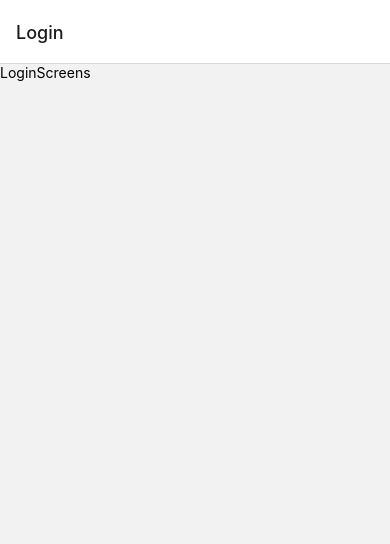
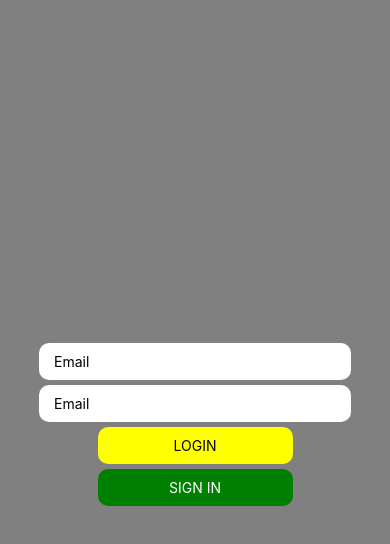
Before and after one commit to frantzleyadolphe/testFirebase, a React Native app: screen /Login in a window 390 px wide. Shown: the top 544 px of the page. Built offline with nearby package versions, Linux system fonts and the light colour scheme.

Commit message:
code for screen content added

```diff
--- a/App.js
+++ b/App.js
@@ -11,7 +11,7 @@ export default function App() {
   return (
     <NavigationContainer>
     <Stack.Navigator>
-      <Stack.Screen name="Login" component={LoginScreens} />
+      <Stack.Screen name="Login" options={{ headerShown: false }} component={LoginScreens} />
       <Stack.Screen name="Home" component={HomeScreens} />
     </Stack.Navigator>
   </NavigationContainer>
--- a/src/Screens/Login/LoginScreens.jsx
+++ b/src/Screens/Login/LoginScreens.jsx
@@ -1,12 +1,78 @@
-import { View, Text } from 'react-native'
-import React from 'react'
+import { View, Text, TextInput, TouchableOpacity } from "react-native";
+import React from "react";
+import { SafeAreaView } from "react-native-safe-area-context";
 
 const LoginScreens = () => {
+  const [email, setEmail]=React.useState('');
+  const [password, setPassword]=React.useState('');
   return (
-    <View>
-      <Text>LoginScreens</Text>
-    </View>
-  )
-}
+    <SafeAreaView style={{ flex: 1, backgroundColor: "gray" }}>
+      <View style={login.container}>
+        <View style={login.inputContainer}>
+          <TextInput style={login.input}
+          placeholder="Email"
+          value={email}
+          onChangeText={(text)=>setEmail(text)}
+          />
+          <TextInput style={login.input}
+          placeholder="Email"
+          value={password}
+          onChangeText={(text)=>setPassword(text)}
+          secureTextEntry
+          />
+        </View>
+        <TouchableOpacity style={login.btn}>
+          <Text>
+            LOGIN
+          </Text>
+        </TouchableOpacity>
+        <TouchableOpacity style={login.btn2}>
+          <Text style={{ color: "white",}}>
+            SIGN IN
+          </Text>
+        </TouchableOpacity>
+      </View>
+    </SafeAreaView>
+  );
+};
 
-export default LoginScreens
+export default LoginScreens;
+
+const login = {
+  container: {
+    flex: 1,
+    justifyContent: "center",
+    alignItems: "center",
+  },
+  inputContainer: {
+    width: "80%",
+  },
+  input: {
+    backgroundColor: "white",
+    borderRadius: "5px",
+    paddingHorizontal: 15,
+    paddingVertical: 10,
+    borderRadius: 10,
+    marginTop: 5,
+  },
+  btn:{
+    backgroundColor: "yellow",
+    width: "50%",
+    alignItems: "center",
+    borderRadius: "5px",
+    paddingHorizontal: 15,
+    paddingVertical: 10,
+    borderRadius: 10,
+    marginTop: 5,
+  },
+  btn2:{
+    backgroundColor: "green",
+    width: "50%",
+    alignItems: "center",
+    borderRadius: "5px",
+    paddingHorizontal: 15,
+    paddingVertical: 10,
+    borderRadius: 10,
+    marginTop: 5,
+  }
+};
```
